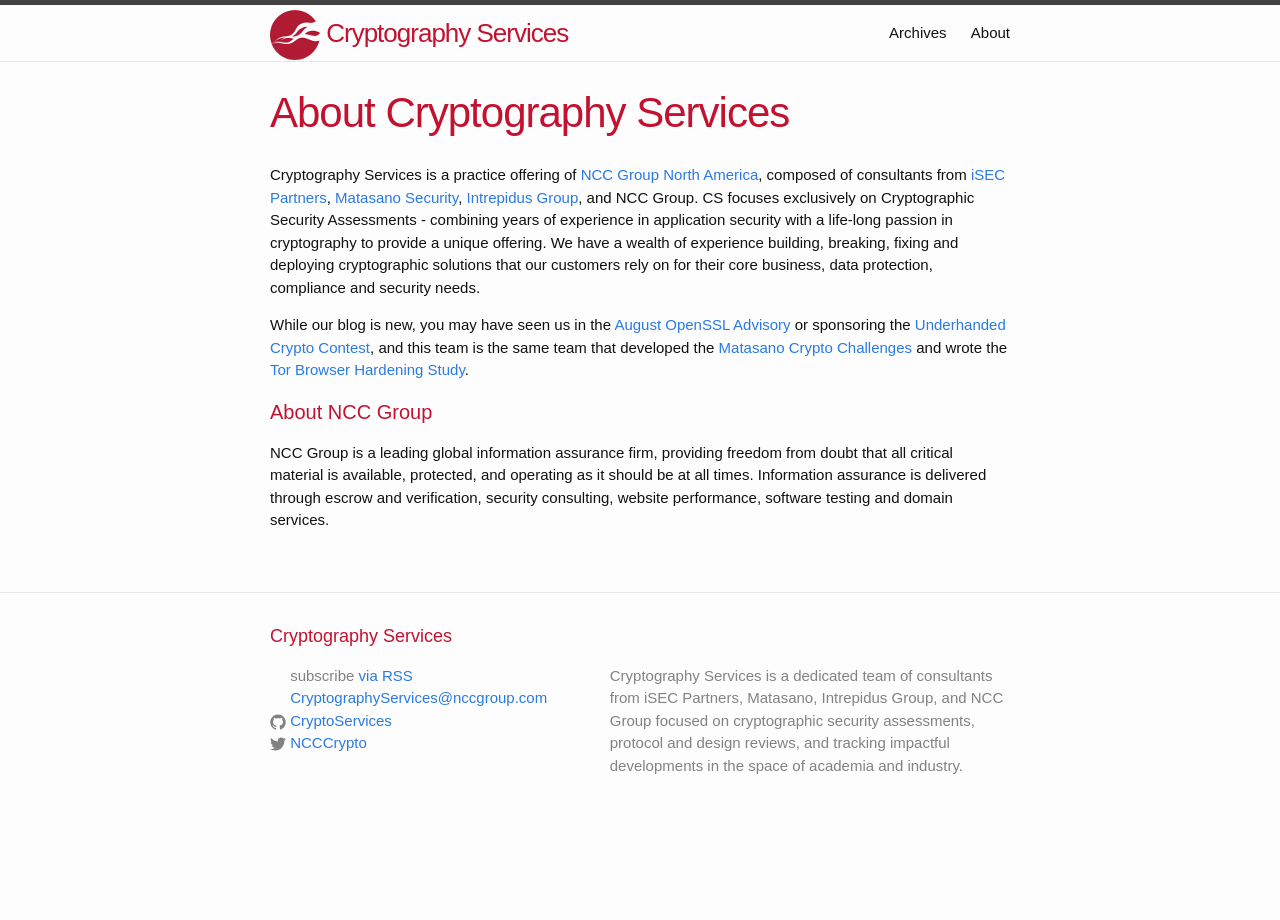
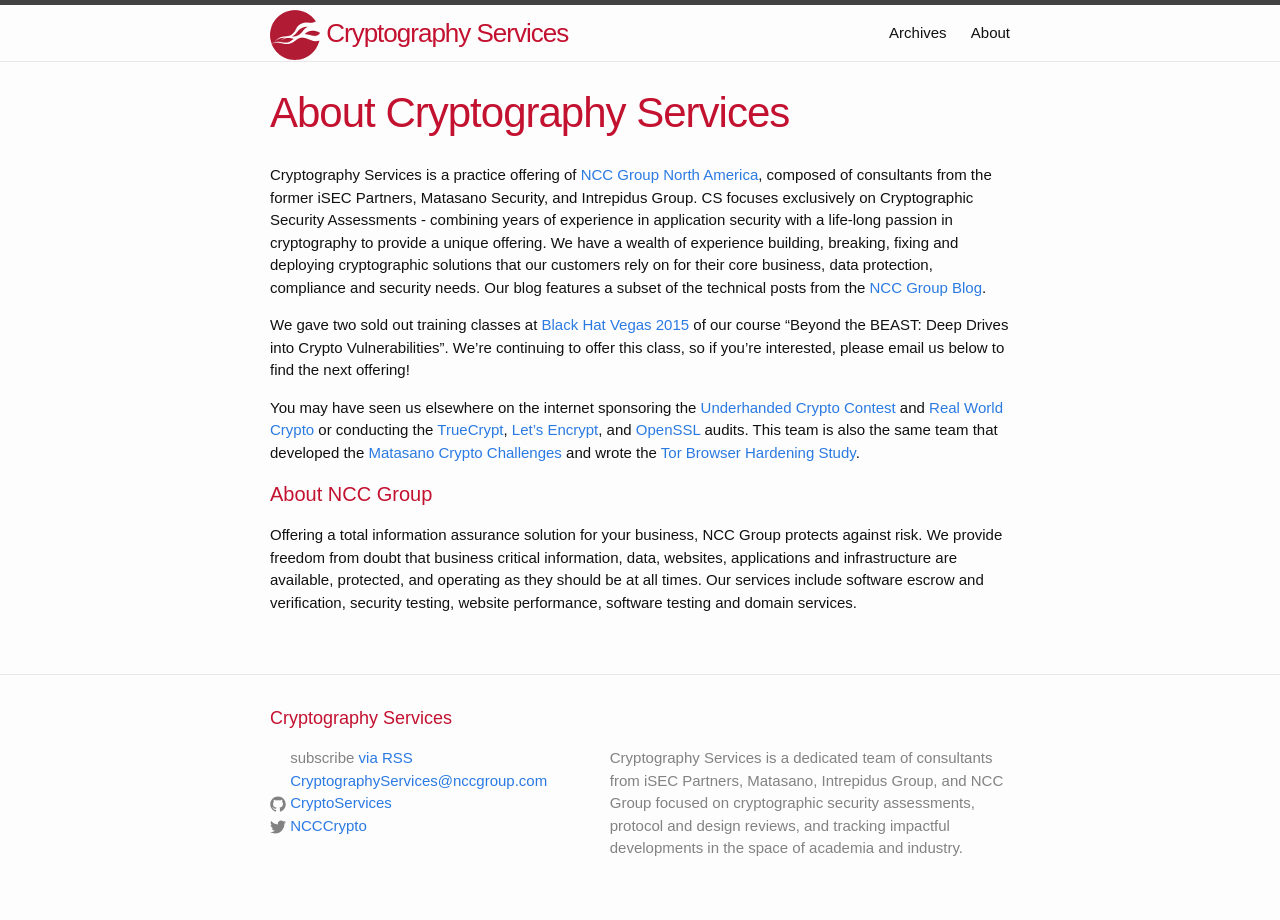
Before and after one commit to CryptoServices/cryptoservices.github.io, a Jekyll site: the page built from about.md, in a window 1280 px wide. Built offline with Jekyll 4.4.1, drawn with Linux system fonts in a browser that asks for light colours.

Commit message:
Update about page. Close #6

```diff
--- a/about.md
+++ b/about.md
@@ -4,10 +4,12 @@
 permalink: /about/
 ---
 
-Cryptography Services is a practice offering of [NCC Group North America](https://us.nccgroup.com/), composed of consultants from [iSEC Partners](https://www.isecpartners.com/), [Matasano Security](http://matasano.com/), [Intrepidus Group](https://intrepidusgroup.com/), and NCC Group.  CS focuses exclusively on Cryptographic Security Assessments - combining years of experience in application security with a life-long passion in cryptography to provide a unique offering.  We have a wealth of experience building, breaking, fixing and deploying cryptographic solutions that our customers rely on for their core business, data protection, compliance and security needs.
+Cryptography Services is a practice offering of [NCC Group North America](https://www.nccgroup.trust/us/), composed of consultants from the former iSEC Partners, Matasano Security, and Intrepidus Group.  CS focuses exclusively on Cryptographic Security Assessments - combining years of experience in application security with a life-long passion in cryptography to provide a unique offering.  We have a wealth of experience building, breaking, fixing and deploying cryptographic solutions that our customers rely on for their core business, data protection, compliance and security needs. Our blog features a subset of the technical posts from the [NCC Group Blog](https://www.nccgroup.trust/uk/about-us/newsroom-and-events/blogs/).
 
-While our blog is new, you may have seen us in the [August OpenSSL Advisory](https://www.openssl.org/news/secadv_20140806.txt) or sponsoring the [Underhanded Crypto Contest](https://underhandedcrypto.com/rules/), and this team is the same team that developed the [Matasano Crypto Challenges](http://cryptopals.com/) and wrote the [Tor Browser Hardening Study](https://github.com/iSECPartners/publications/tree/master/reports/Tor%20Browser%20Bundle).
+We gave two sold out training classes at [Black Hat Vegas 2015](https://www.blackhat.com/us-15/training/beyond-the-beast-deep-dives-into-crypto-vulnerabilities.html) of our course "Beyond the BEAST: Deep Drives into Crypto Vulnerabilities".  We're continuing to offer this class, so if you're interested, please email us below to find the next offering!
+
+You may have seen us elsewhere on the internet sponsoring the [Underhanded Crypto Contest](https://underhandedcrypto.com/rules/) and [Real World Crypto](http://www.realworldcrypto.com/rwc2016) or conducting the [TrueCrypt](http://blog.cryptographyengineering.com/2015/04/truecrypt-report.html), [Let's Encrypt](https://letsencrypt.org/2015/04/14/ncc-group-audit.html), and [OpenSSL](http://www.darkreading.com/openssl-to-undergo-major-audit/d/d-id/1319392) audits. This team is also the same team that developed the [Matasano Crypto Challenges](http://cryptopals.com/) and wrote the [Tor Browser Hardening Study](https://github.com/iSECPartners/publications/tree/master/reports/Tor%20Browser%20Bundle).
 
 #### About NCC Group
 
-NCC Group is a leading global information assurance firm, providing freedom from doubt that all critical material is available, protected, and operating as it should be at all times. Information assurance is delivered through escrow and verification, security consulting, website performance, software testing and domain services.
+Offering a total information assurance solution for your business, NCC Group protects against risk. We provide freedom from doubt that business critical information, data, websites, applications and infrastructure are available, protected, and operating as they should be at all times. Our services include software escrow and verification, security testing, website performance, software testing and domain services.
```
